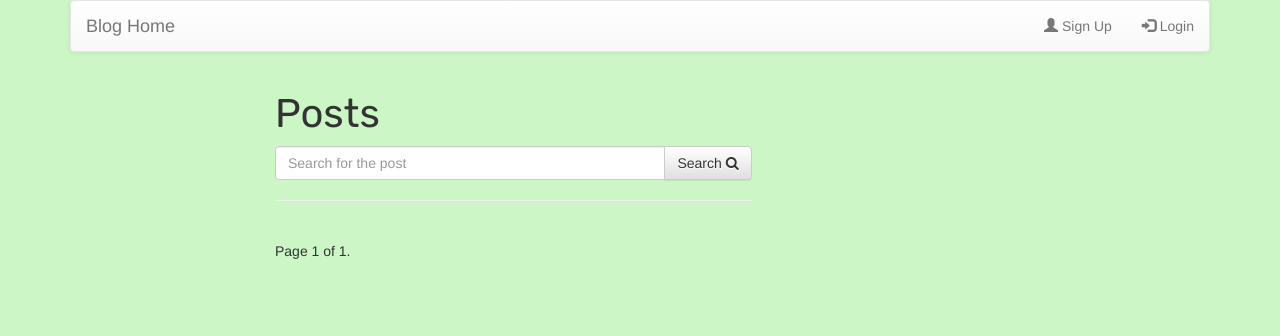
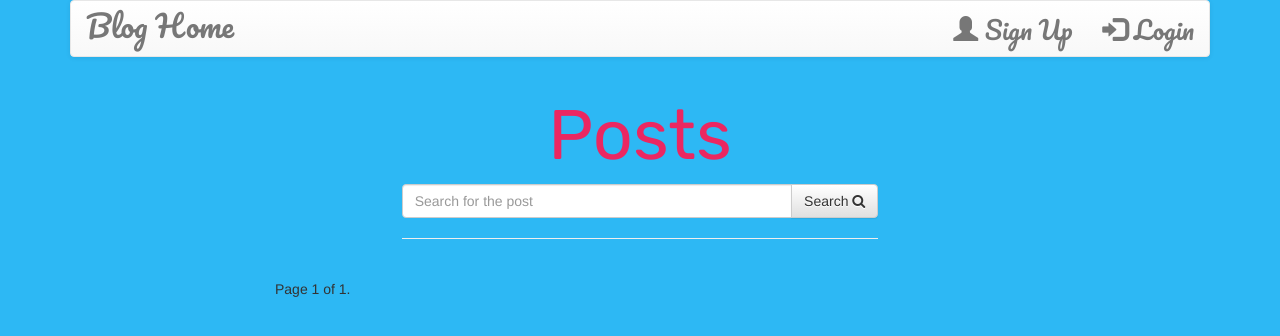
Before and after one commit to lalitmee/Blog, a Django app: page / in a window 1280 px wide. Shown: the top 336 px of the page. Run offline with Django 3.2, Linux system fonts and the light colour scheme; data comes from the database, SQL or seed files in the repository; both versions use the stored data as it was after the commit; some libraries are stand-ins or nearby versions.

Commit message:
Changing the CSS Style of the blog

```diff
--- a/src/static/css/base.css
+++ b/src/static/css/base.css
@@ -1,5 +1,5 @@
 body {
-  background: rgb(204, 246, 198);
+  background: rgb(45, 184, 244);
 }
 
 .wmd-panel{
@@ -11,6 +11,15 @@ body {
     display: none;
 }
 
+.navbar {
+  font-family: 'Pacifico', cursive;
+  font-size: 25px;
+}
+
+.navbar .navbar-brand {
+  font-size: 30px;
+}
+
 h1{
   font-family: 'Rubik', sans-serif;
   font-size: 40px;
@@ -20,3 +29,13 @@ p{
   font-family: 'Cabin', sans-serif;
   font-size: 20px;
 }
+
+.col-sm-10{
+  background-color: white;
+}
+
+.head{
+  font-size: 70px;
+  text-align: center;
+  color: rgb(235, 39, 97);
+}
--- a/src/templates/post_list.html
+++ b/src/templates/post_list.html
@@ -14,9 +14,9 @@
   {% block content%}
   <div class="col-sm-8 col-sm-offset-2">
 
-  <h1>{{ title }}</h1>
+  <h1 class="head">{{ title }}</h1>
   <form class="row" action="" method="GET">
-    <div class="col-sm-8">
+    <div class="col-sm-8 col-sm-offset-2">
       <div class="input-group">
         <input class="form-control"
         type="text"
@@ -27,7 +27,6 @@
           type="submit">Search <i class="fa fa-search" aria-hidden="true"></i>
         </button>
         </span>
-
       </div>
       <hr/>
     </div>
@@ -47,8 +46,12 @@
         {% if obj.publish > today %}
         <h3>Staff Only : Future Post</h3>
         {% endif %}
-        <h1><a href='{{ obj.get_absolute_url }}'>{{ obj.title }}</a><small> {{ obj.publish}} </small>
-          {% if obj.user.get_full_name %}<p><small>Author : {{ obj.user.get_full_name }}</small></p> {% endif %}
+        <h1><a href='{{ obj.get_absolute_url }}'>{{ obj.title }}</a><small> {{ obj.publish }} </small>
+          {% if obj.user.get_full_name %}
+          <p>
+            <small> Author : {{ obj.user.get_full_name }}</small>
+          </p>
+          {% endif %}
         </h1>  {{ obj.get_markdown | truncatechars_html:200 }}
         <p><a href="{{ obj.get_absolute_url }}" class="btn btn-primary" role="button">View</a></p>
       </div>
```
Also changed, not shown: src/templates/post_detail.html (+3 -14 lines), media_cdn/None/courage-inspiarational-shayari-quotes-in-hindi_mIKokCN.jpg (added), src/db.sqlite3, 1 other file.
